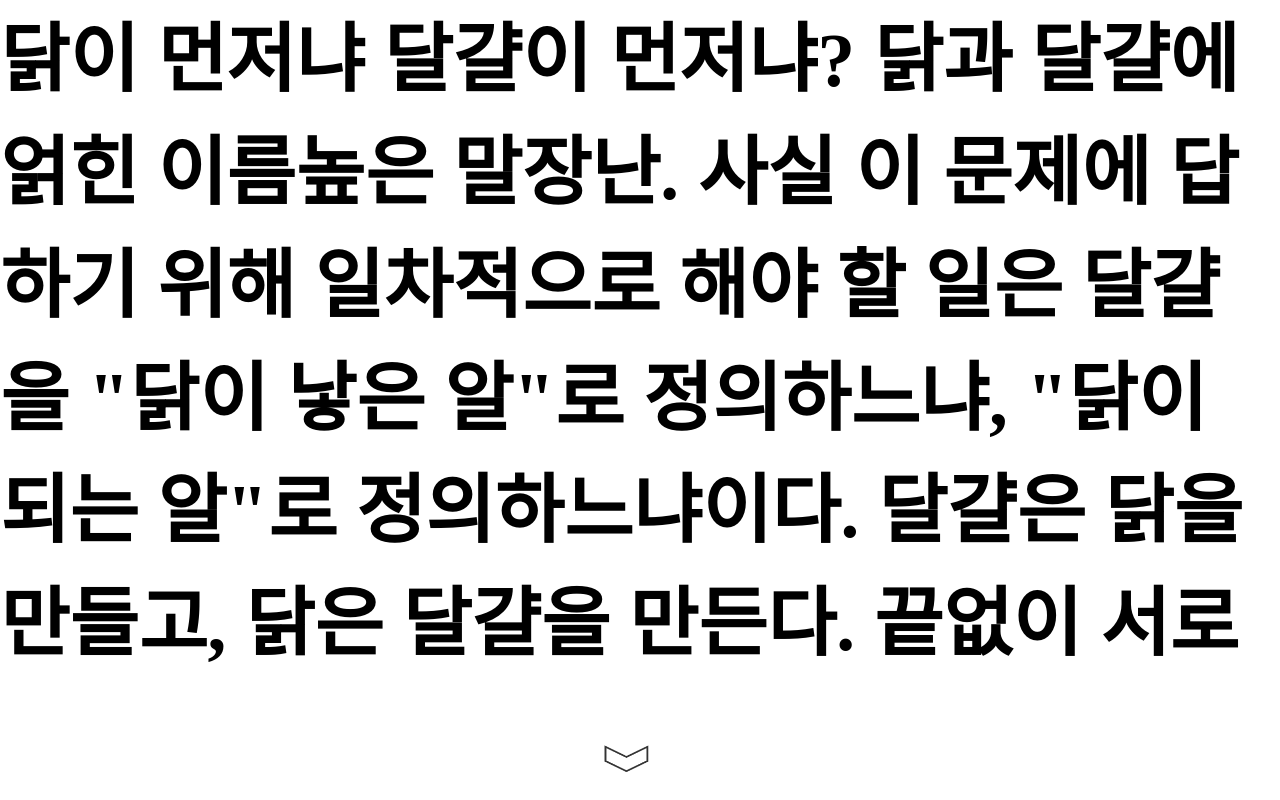
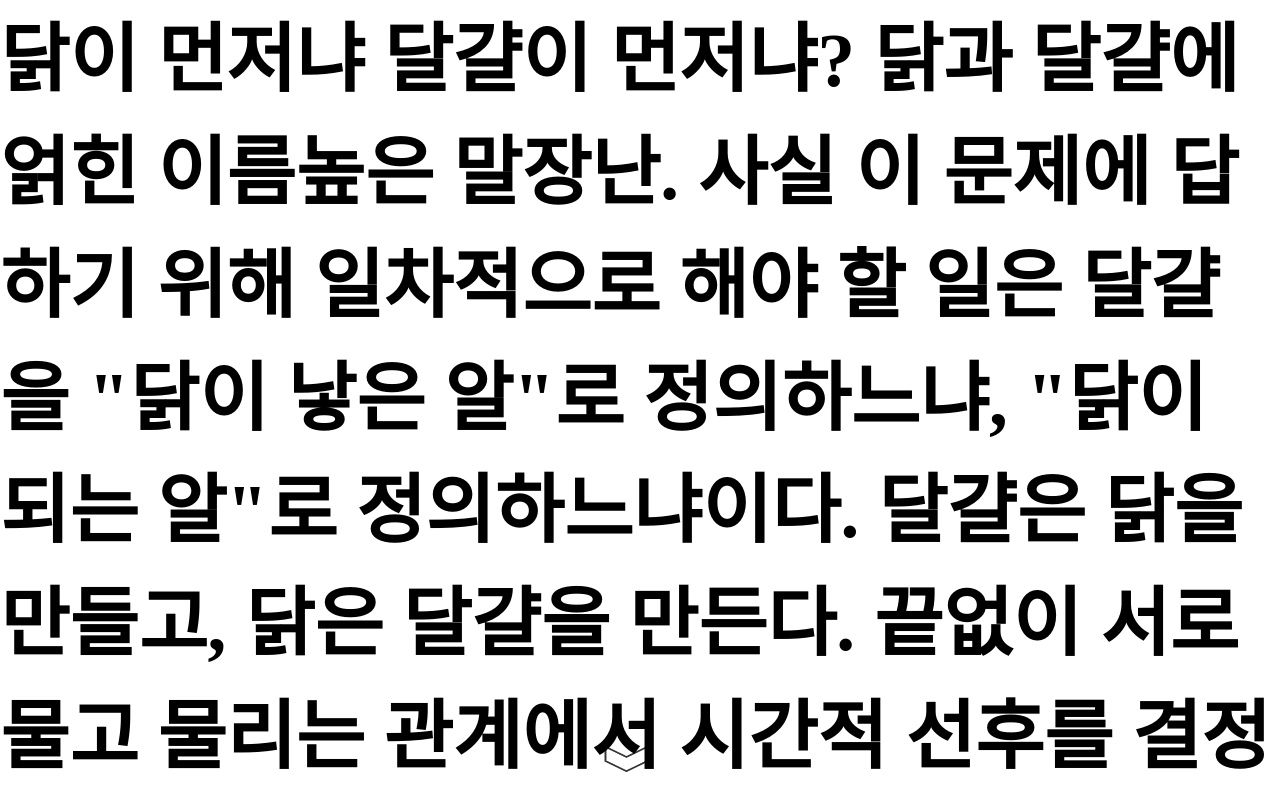
Before and after one commit to kimsurn/cmco, a plain HTML site: page index.html in a window 1280 px wide. Drawn offline with nearby package versions, Linux system fonts and the light colour scheme.

Commit message:
Update index.html

```diff
--- a/index.html
+++ b/index.html
@@ -96,7 +96,7 @@ h1,h2,p1,p2{font-family: 'Permanent Marker', cursive;}
 
 	<div id="motion" style="transition: all 0.2s; opacity: 1;">
     <p class="typing-txt" style="color: black; overflow: hidden;">닭이 먼저냐 달걀이 먼저냐? <br> 닭과 달걀에 얽힌 이름높은 말장난. <br>사실 이 문제에 답하기 위해 일차적으로 해야 할 일은 달걀을 "닭이 낳은 알"로 정의하느냐, "닭이 되는 알"로 정의하느냐이다. 달걀은 닭을 만들고, 닭은 달걀을 만든다. 끝없이 서로 물고 물리는 관계에서 시간적 선후를 결정하는 것은 불가능하다. 달걀이 '닭이 낳은 알' 이라면 닭이 달걀보다 우선하지만, '닭이 되는 알'이라면 달걀이 우선한다. 자 그래서 당신은 어떻게 생각하는가?</p>
-	  <p class="typing" style="width: 100%; height: 680px;
+	  <p class="typing" style="width: 100%; height: 96%;
 	  	position: absolute; left: 0px; top: -70px; font-size: 4.7em;
 	  	line-height:1.5; font-weight: 900; overflow: hidden;
 	  	font-family: source-han-serif-korean, serif;"></p>
```
